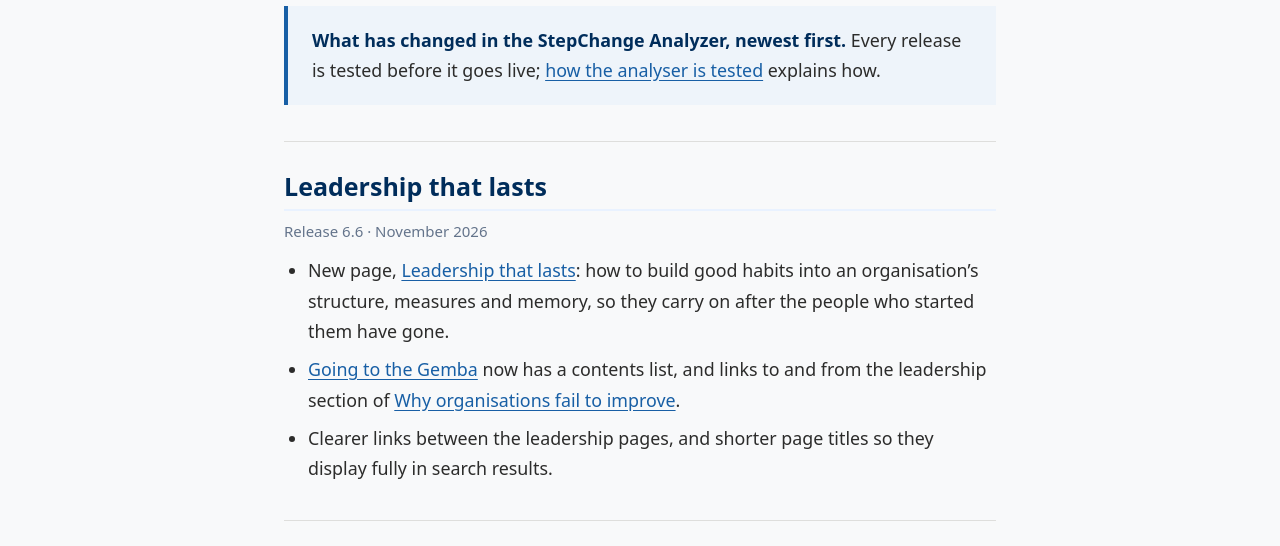
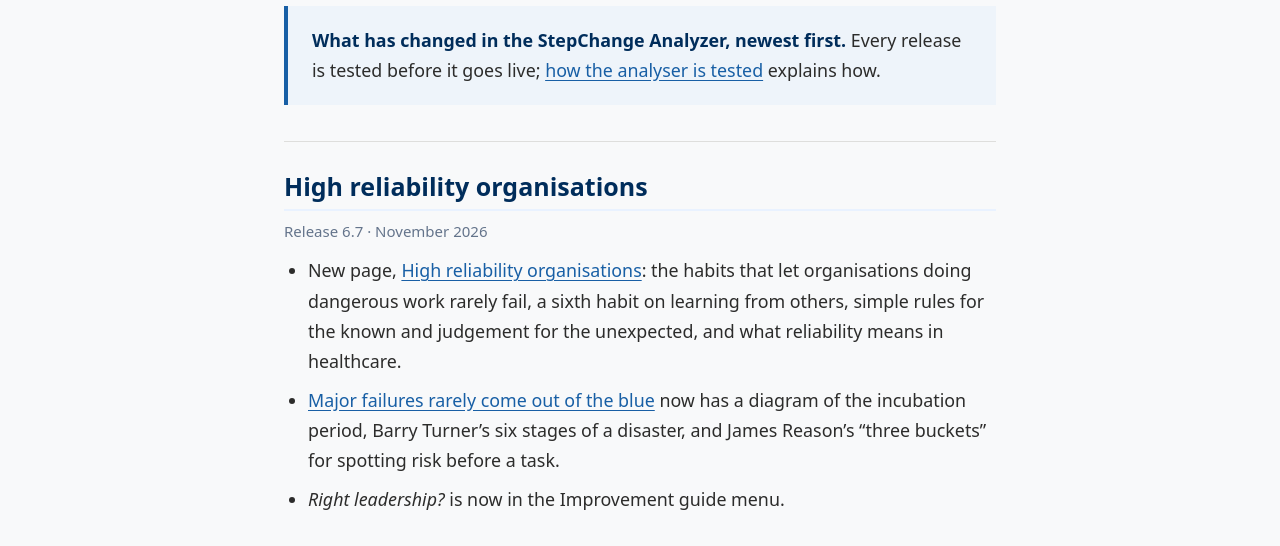
Before and after one commit to sydstewart/viableSPC, a plain HTML site: page release-notes.html in a window 1280 px wide. Shown: the part 182-728 px from the top of the page. Drawn offline with Linux system fonts and the light colour scheme.

Commit message:
Release 6.7: Release Notes

```diff
--- a/release-notes.html
+++ b/release-notes.html
@@ -32,6 +32,7 @@ main.improvement-page{max-width:760px;margin:0 auto;padding:40px 24px 56px;font:
 <main class="improvement-page" id="main-content">
 <h1>Release notes</h1>
 <p class="summary"><strong>What has changed in the StepChange Analyzer, newest first.</strong> Every release is tested before it goes live; <a href="how-the-analyser-is-tested.html">how the analyser is tested</a> explains how.</p>
+<section id="r6-7"><h2>High reliability organisations</h2><p class="when">Release 6.7 &middot; November 2026</p><ul><li>New page, <a href="high-reliability-organisations.html">High reliability organisations</a>: the habits that let organisations doing dangerous work rarely fail, a sixth habit on learning from others, simple rules for the known and judgement for the unexpected, and what reliability means in healthcare.</li><li><a href="warning-signs.html">Major failures rarely come out of the blue</a> now has a diagram of the incubation period, Barry Turner&rsquo;s six stages of a disaster, and James Reason&rsquo;s &ldquo;three buckets&rdquo; for spotting risk before a task.</li><li><em>Right leadership?</em> is now in the Improvement guide menu.</li></ul></section>
 <section id="r6-6"><h2>Leadership that lasts</h2><p class="when">Release 6.6 &middot; November 2026</p><ul><li>New page, <a href="leadership-that-lasts.html">Leadership that lasts</a>: how to build good habits into an organisation&rsquo;s structure, measures and memory, so they carry on after the people who started them have gone.</li><li><a href="going-to-the-gemba.html">Going to the Gemba</a> now has a contents list, and links to and from the leadership section of <a href="why-improvements-fail.html#leadership-help">Why organisations fail to improve</a>.</li><li>Clearer links between the leadership pages, and shorter page titles so they display fully in search results.</li></ul></section>
 <section id="r6-5"><h2>Warning signs</h2><p class="when">Release 6.5 &middot; November 2026</p><ul><li>New page, <a href="warning-signs.html">Major failures rarely come out of the blue</a>: what the evidence shows about warning signs before major failures, why they get explained away, and what to do when a warning arrives.</li><li>Two companion pages: <a href="slow-burn-harm-and-decline.html">Slow-burn harm and decline</a>, when warnings become part of the background, and <a href="warnings-at-the-moment-of-decision.html">Warnings at the moment of decision</a>, the risks that start with a big decision.</li><li><a href="why-improvements-fail.html#right-leadership">Why organisations fail to improve</a> links to the new pages from its Right leadership section.</li></ul></section>
 <section id="r6-4"><h2>Four questions, and checking whether a warning is real</h2><p class="when">Release 6.4 &middot; November 2026</p><ul><li>The improvement guide is now <a href="why-improvements-fail.html">Why organisations fail to improve</a>, with a fourth question, <em>Right leadership?</em>, alongside right problem, right intervention and right measures.</li><li>A new diagram shows why the four questions matter, and three short checks help you decide whether a warning is real before it is explained away.</li><li>The home page names the four questions. The StepChange Analyzer itself is unchanged.</li></ul></section>
```
